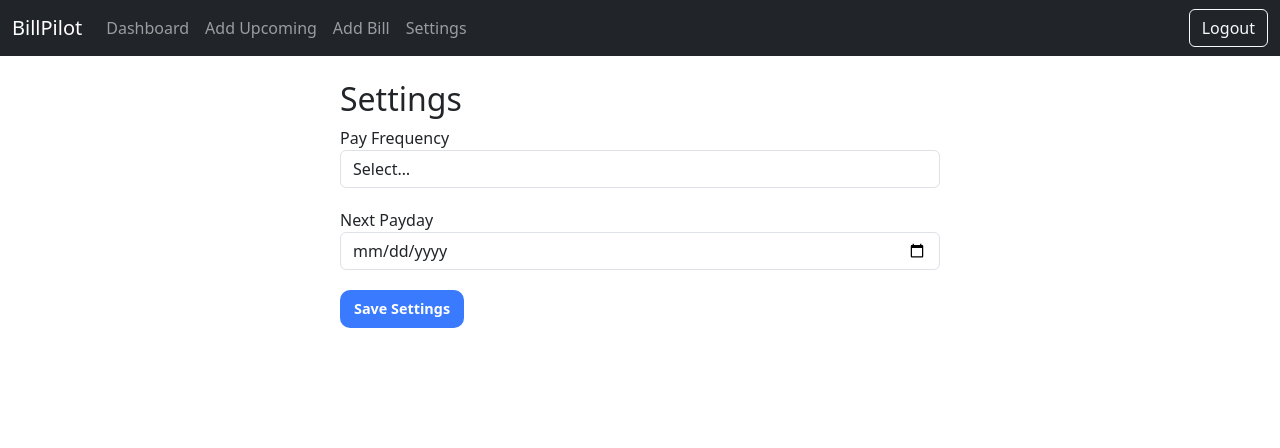
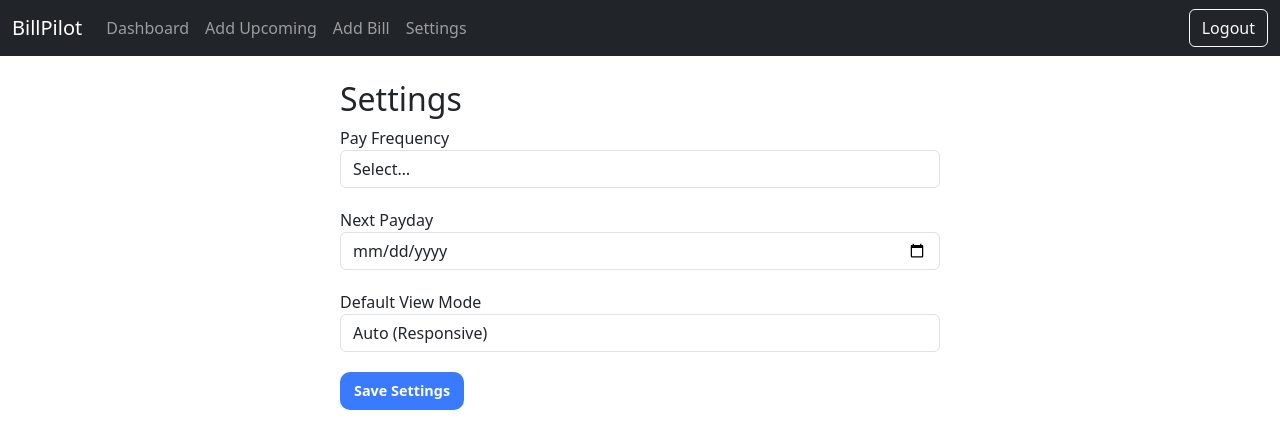
Before and after one commit to WCMcCown/billpay, a React (Vite) app in the folder budget-app/: page /settings in a window 1280 px wide. Shown: the top 448 px of the page. Built offline with nearby package versions, Linux system fonts and the light colour scheme; no server answers; sample sign-in values are in the browser's storage.

Commit message:
Fix settings table schema to match backend (add pay_frequeny, next_payday, remove key/value columns)

```diff
--- a/budget-app/src/pages/Settings.jsx
+++ b/budget-app/src/pages/Settings.jsx
@@ -6,18 +6,22 @@ const Settings = ({ user }) => {
 
     const [payFrequency, setPayFrequency] = useState("");
     const [nextPayday, setNextPayday] = useState("");
+    const [viewMode, setViewMode] = useState("auto");
 
     const [message, setMessage] = useState("");
+
+    const API = "http://127.0.0.1/bill/backend/api";
 
     useEffect(() => {
         if (!user?.id) return;
 
-        fetch(`http://127.0.0.1/api/settings.php?user_id=${user.id}`)
+        fetch(`${API}/settings.php?user_id=${user.id}`)
             .then(res => res.json())
             .then(data => {
                 if (data.success && data.settings) {
                     setPayFrequency(data.settings.pay_frequency || "");
                     setNextPayday(data.settings.next_payday || "");
+                    setViewMode(data.settings.view_mode || "auto");
                 }
                 setLoading(false);
             })
@@ -33,10 +37,11 @@ const Settings = ({ user }) => {
         const payload = {
             user_id: user.id,
             pay_frequency: payFrequency,
-            next_payday: nextPayday || null
+            next_payday: nextPayday || null,
+            view_mode: viewMode
         };
 
-        fetch("http://127.0.0.1/api/settings.php", {
+        fetch(`${API}/settings.php`, {
             method: "POST",
             headers: { "Content-Type": "application/json" },
             body: JSON.stringify(payload)
@@ -95,6 +100,20 @@ const Settings = ({ user }) => {
                 />
             </div>
 
+            {/* View Mode */}
+            <div className="form-group" style={{ marginBottom: "20px" }}>
+                <label>Default View Mode</label>
+                <select
+                    value={viewMode}
+                    onChange={(e) => setViewMode(e.target.value)}
+                    className="form-control"
+                >
+                    <option value="auto">Auto (Responsive)</option>
+                    <option value="table">Table View</option>
+                    <option value="cards">Card View</option>
+                </select>
+            </div>
+
             <button
                 onClick={saveSettings}
                 disabled={saving}
```
Also changed, not shown: 1 other file (tests, documents, lock files or other folders).
